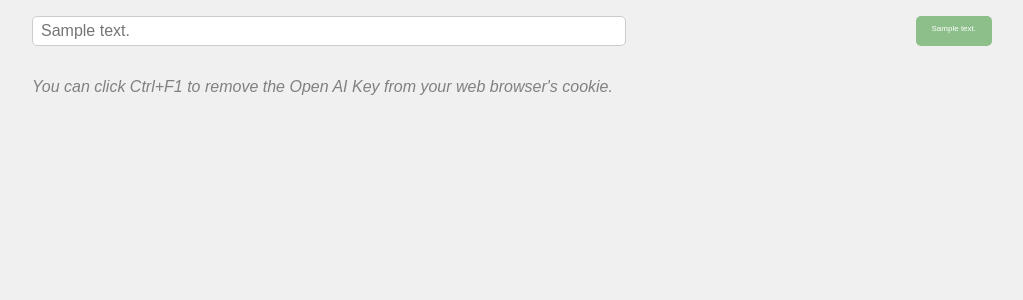
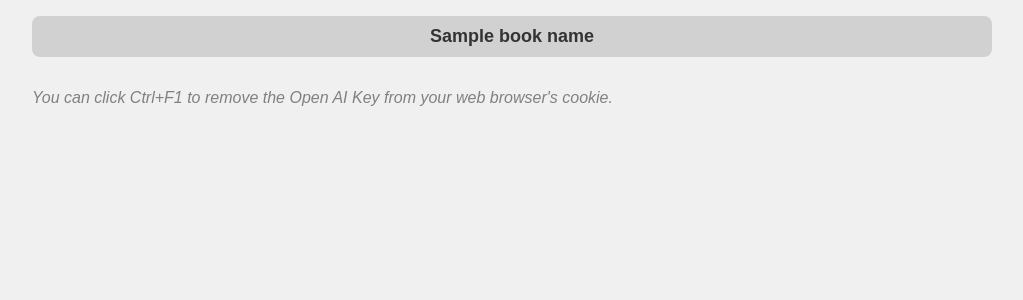
Before and after one commit to waynia/GPT-epub-chatbot, a Flask app: template templates/index.html in a window 1280 px wide. Shown: the top 300 px of the page, without its empty margins (8-1031 px from the left). Run offline with Flask 2, Linux system fonts and the light colour scheme; the template is opened without the code that fills it: most values are stand-ins (such as "Sample title", 1, 10 or a date in 2020).

Commit message:
A mono version for single epub-book chatbot

```diff
--- a/app.py
+++ b/app.py
@@ -17,6 +17,9 @@ app.config["ALLOWED_EXTENSIONS"] = {"epub"}
 # 背景内容的持久化。persistence为False时，表示每次处理用户提问，都直接从服务器硬盘读取背景内容；反之说明，背景内容放入内存中，可以提升回复速度
 app.config['persistence'] = True
 cache = Cache(app, config={'CACHE_TYPE': 'simple'})
+
+# 记录上传epub的名字
+app.config['book_name'] = ''
 
 
 def allowed_file(filename):
@@ -186,15 +189,23 @@ def index():
             resp.set_cookie("openai_key", openai_key)
             return resp
 
-    openai_key = request.cookies.get("openai_key")
-    if has_embedding_file():
+    openai_key = request.cookies.get("openai_key")  # 处理传给html的openai_key参数
+    if has_embedding_file():  # 处理传给html的embedding_file参数
         embedding_file = find_first_embedding_file()
     else:
         embedding_file = None
+
+    folder_path = os.path.join(os.getcwd(), 'uploads')  # 处理传给html的title参数
+    for file in os.listdir(folder_path):
+        if file.endswith("_embedding.csv"):
+            app.config['book_name'] = file[:-len('_embedding.csv')]  # 将找到的embedding.csv文件的名称传递到前端
+            break
+    book_name = app.config['book_name']
+
     button_text = "Upload book" if openai_key else "Input key"
     placeholder_text = "Drop your epub book here" if openai_key else "Enter your OpenAI Key"
     return render_template("index.html", button_text=button_text, openai_key=openai_key, embedding_file=embedding_file,
-                           placeholder_text=placeholder_text)
+                           placeholder_text=placeholder_text, book_name=book_name)
 
 
 # 从服务器uploads文件夹里获取所有背景文字，及其embedding信息
--- a/templates/index.html
+++ b/templates/index.html
@@ -28,6 +28,23 @@
             flex-direction: column;
         }
 
+        .title-div {
+          background-color: #d1d1d1;
+          padding-top: 10px;
+          padding-bottom: 10px;
+          text-align: center;
+          border-radius: 8px;
+          /* box-shadow: 0 4px 6px rgba(0, 0, 0, 0.1); */
+          width: 80%
+        }
+
+        .title-div h1 {
+          font-size: 18px;
+          font-weight: bold;
+          margin: 0;
+          color: #333;
+        }
+
         .key-wrapper {
             display: flex;
             justify-content: center;
@@ -40,6 +57,7 @@
             display: flex;
             justify-content: space-between;
             width: 80%;
+            margin-top: 1rem;
         }
 
         #input1 {
@@ -208,11 +226,17 @@
         <h1 style="color: white;">Drop your .epub file here</h1>
     </div>
     <div class="container">
+        {% if book_name %}
+            <div class="title-div"><h1>{{ book_name }}</h1></div>
+        {% endif %}
+        {% if embedding_file is none or openai_key is none  %}
             <div class="input-wrapper">
                 <input type="text" id="input1" name="input1" placeholder="{{ placeholder_text }}">
                 <button id="key-button">{{ button_text }}</button>
             </div>
+        {% endif %}
         {% if openai_key  %}
+            {% if not embedding_file  %}
                 <div class="mode-container">
                     <div class="form-check form-check-inline">
                       <input class="form-check-input" type="radio" name="mode" id="simple_mode" value="simple" checked>
@@ -233,6 +257,7 @@
                       }
                     }
                 </script>
+            {% endif %}
         {% endif %}
         <div class="status-bar-wrapper">
             {% with messages = get_flashed_messages() %}
```
Also changed, not shown: 效果示意.png, 1 other file. Lines whose indentation alone changed are shown as unchanged.
